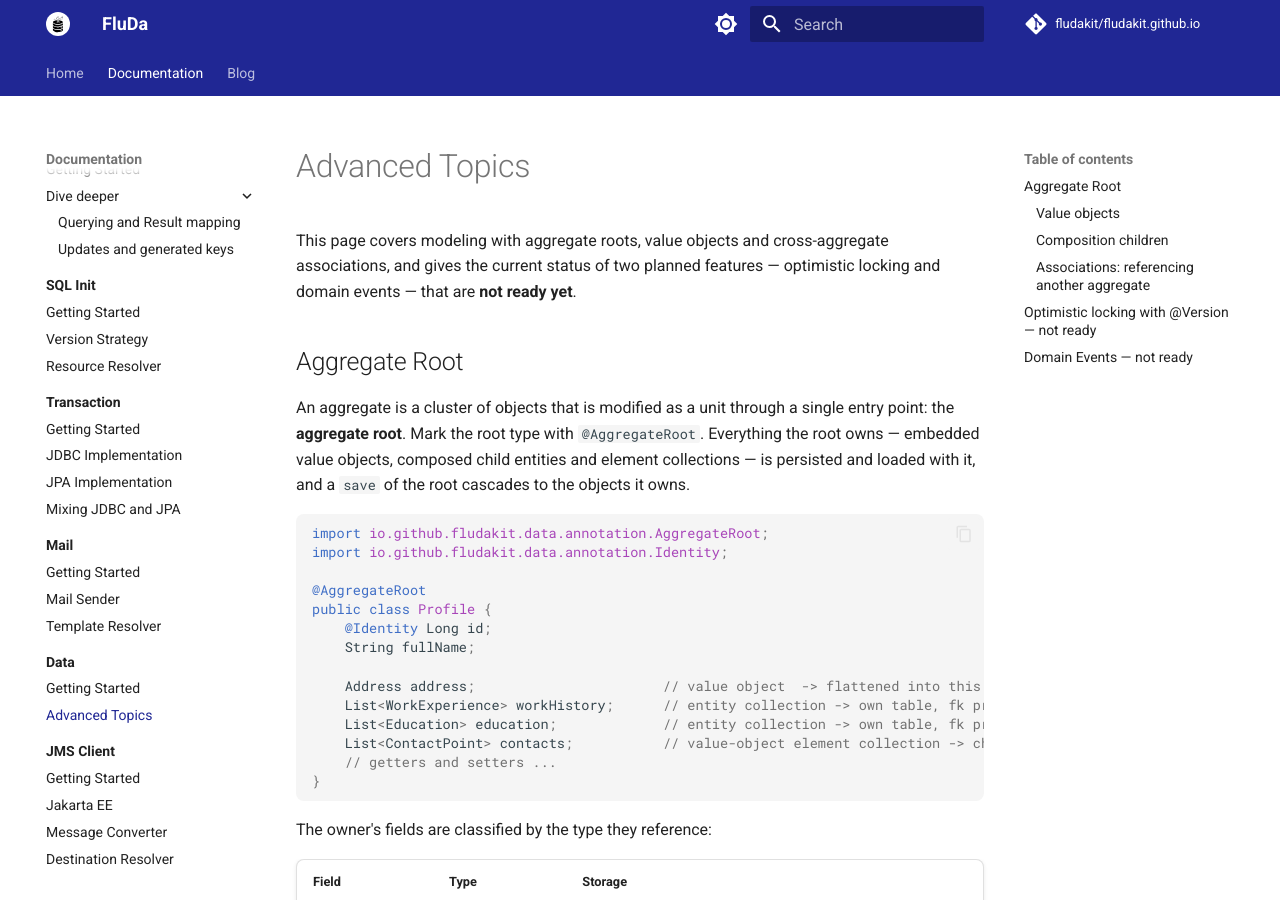
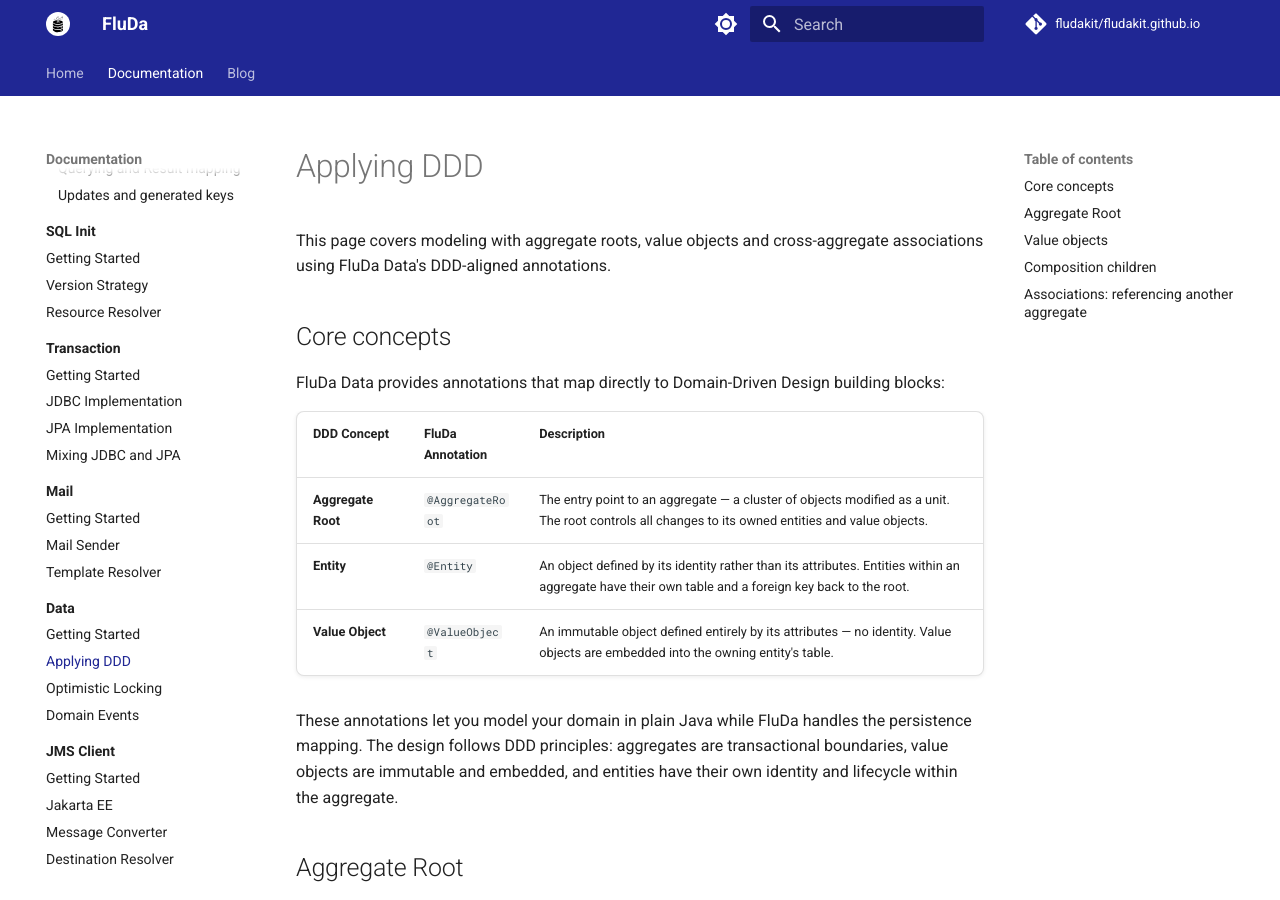
Before and after one commit to fludakit/fludakit.github.io, an MkDocs documentation site: the page built from docs/documentation/data/ddd.md, in a window 1280 px wide and 900 px high. Built offline with MkDocs 1.6.1 and Material for MkDocs 9.7.7, drawn with Linux system fonts in a browser that asks for light colours; comment, search, counter and statistics services are not loaded; some of the changed text lies outside the part shown.

Commit message:
docs(data): split advanced.md into focused DDD topics
- ddd.md: Applying DDD with core concepts table (AggregateRoot/Entity/ValueObject)
- version.md: Optimistic Locking with @Version (not ready)
- domain-events.md: Domain Events (not ready)

````diff
--- a/docs/documentation/data/advanced.md
+++ b/docs/documentation/data/ddd.md
@@ -1,6 +1,18 @@
-# Advanced Topics
+# Applying DDD
 
-This page covers modeling with aggregate roots, value objects and cross-aggregate associations, and gives the current status of two planned features — optimistic locking and domain events — that are **not ready yet**.
+This page covers modeling with aggregate roots, value objects and cross-aggregate associations using FluDa Data's DDD-aligned annotations.
+
+## Core concepts
+
+FluDa Data provides annotations that map directly to Domain-Driven Design building blocks:
+
+| DDD Concept | FluDa Annotation | Description |
+|-------------|------------------|-------------|
+| **Aggregate Root** | `@AggregateRoot` | The entry point to an aggregate — a cluster of objects modified as a unit. The root controls all changes to its owned entities and value objects. |
+| **Entity** | `@Entity` | An object defined by its identity rather than its attributes. Entities within an aggregate have their own table and a foreign key back to the root. |
+| **Value Object** | `@ValueObject` | An immutable object defined entirely by its attributes — no identity. Value objects are embedded into the owning entity's table. |
+
+These annotations let you model your domain in plain Java while FluDa handles the persistence mapping. The design follows DDD principles: aggregates are transactional boundaries, value objects are immutable and embedded, and entities have their own identity and lifecycle within the aggregate.
 
 ## Aggregate Root
 
@@ -31,7 +43,7 @@
 | `contacts` | `List<` `@ValueObject` `>` | **Element collection** — a child table (`profile_contacts`) keyed by the root's foreign key plus the flattened value-object columns. |
 | `workHistory`, `education` | `List<` `@Entity` `>` | **Composition** — each target is an entity with its own identity and its own table, carrying a foreign key back to the root (`profile_id`). |
 
-### Value objects
+## Value objects
 
 A `@ValueObject` is immutable in spirit and defined entirely by its attributes — it has no identity. Embedded value objects may nest (an `Address` may hold a `GeoPoint`), and their leaves are flattened into the owning table. Because they are part of the root's row, you can sort and filter through them with a dot path:
 
@@ -41,7 +53,7 @@
 List<Profile> orderedByCity();
 ```
 
-### Composition children
+## Composition children
 
 A composed `@Entity` (such as `WorkExperience`) manages its own table and identity, and holds a reference back to the root. The child's bare inverse field maps to the same foreign key the aggregate loader walks:
 
@@ -66,7 +78,7 @@
 long countByWorkHistoryCompany(String company);   // query-by-method-name equivalent
 ```
 
-### Associations: referencing another aggregate
+## Associations: referencing another aggregate
 
 Not every relationship is composition. When a field points at an entity that belongs to a **different** aggregate (typically another bounded context), mark it `@Association`. An association is persisted as a **foreign key only**:
 
@@ -85,17 +97,3 @@
 ```
 
 This keeps aggregate boundaries explicit: `Order` owns its `orderItems`, but only *points at* a `Customer` that some other aggregate owns and saves.
-
-## Optimistic locking with `@Version` — not ready
-
-!!! warning "Not implemented yet"
-    Optimistic locking is on the roadmap but is **not supported** in the current version. There is no version attribute recognition, and concurrent updates are last-write-wins — a stale update is not detected or rejected. The Jakarta Data TCK's `@Version` suites are excluded from the conformance run for this reason.
-
-The intended design is a version column on the entity that the generated `UPDATE` both increments and guards with a `WHERE … AND version = :expected` predicate, failing the update when the row changed underneath you. Until this lands, do not rely on a version field for concurrency control. Track progress in the [issue tracker](https://github.com/fludakit/data/issues).
-
-## Domain Events — not ready
-
-!!! warning "Not implemented yet"
-    Domain events are on the roadmap but there is **no API for them today**. Lifecycle operations do not raise events, and nothing is dispatched to the CDI container.
-
-The intended design is to let an aggregate record domain events as its state changes (for example `OrderPlaced` when a new aggregate is saved) and have the generated repository publish them around the lifecycle operation, so application code can react through CDI observers instead of polling for changes. This is not part of the current release; watch the [issue tracker](https://github.com/fludakit/data/issues) for progress.
--- /dev/null
+++ b/docs/documentation/data/domain-events.md
@@ -0,0 +1,6 @@
+# Domain Events
+
+!!! warning "Not implemented yet"
+    Domain events are on the roadmap but there is **no API for them today**. Lifecycle operations do not raise events, and nothing is dispatched to the CDI container.
+
+The intended design is to let an aggregate record domain events as its state changes (for example `OrderPlaced` when a new aggregate is saved) and have the generated repository publish them around the lifecycle operation, so application code can react through CDI observers instead of polling for changes. This is not part of the current release; watch the [issue tracker](https://github.com/fludakit/data/issues) for progress.
--- a/mkdocs.yml
+++ b/mkdocs.yml
@@ -99,7 +99,9 @@
     - Data:
       - Introduction: documentation/data/index.md
       - Getting Started: documentation/data/getting-started.md
-      - Advanced Topics: documentation/data/advanced.md
+      - Applying DDD: documentation/data/ddd.md
+      - Optimistic Locking: documentation/data/version.md
+      - Domain Events: documentation/data/domain-events.md
     - JMS Client:
       - Introduction: documentation/jms-client/index.md
       - Getting Started: documentation/jms-client/getting-started.md
````
Also changed, not shown: docs/documentation/data/version.md (added, +6 -0 lines).
